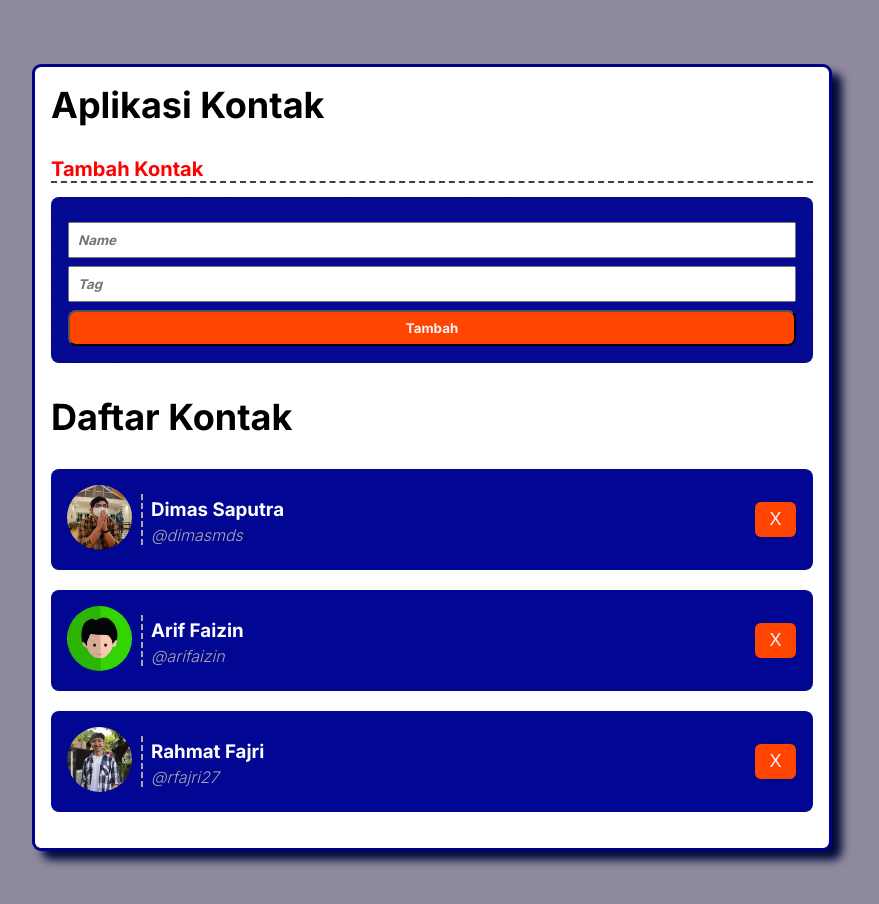
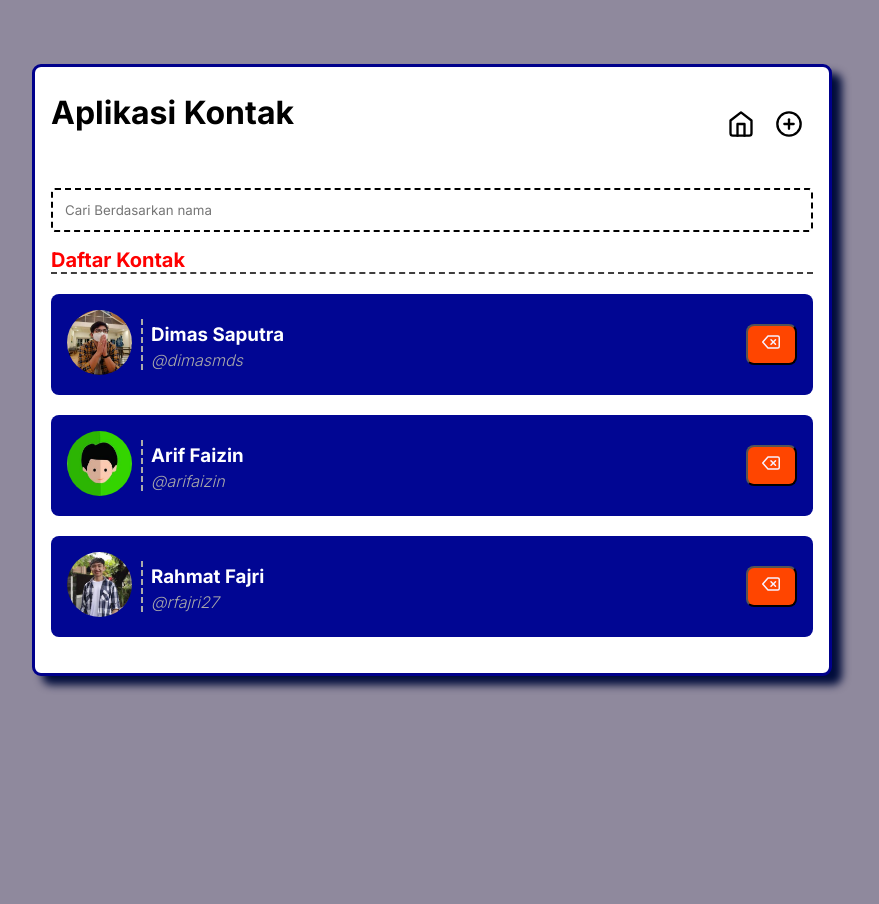
Before and after one commit to hamzahull12/contacts-app, a React (Vite) app: page / in a window 1280 px wide. Shown: the top 904 px of the page, without its empty margins (208-1087 px from the left). After the commit the page ends 800 px from the top, so only its background shows below. Built offline with nearby package versions, Linux system fonts and the light colour scheme.

Commit message:
finished all

```diff
--- a/package.json
+++ b/package.json
@@ -12,7 +12,9 @@
   "dependencies": {
     "prop-types": "^15.8.1",
     "react": "^18.2.0",
-    "react-dom": "^18.2.0"
+    "react-dom": "^18.2.0",
+    "react-icons": "^5.2.1",
+    "react-router-dom": "^6.23.1"
   },
   "devDependencies": {
     "@types/react": "^18.2.15",
--- a/src/components/ContactApp.jsx
+++ b/src/components/ContactApp.jsx
@@ -1,50 +1,23 @@
-import React from 'react';
-import ContactList from './ContactList';
-import { getData } from '../utils/data';
-import ContactInput from './ContactInput';
+import { Route, Routes } from 'react-router-dom';
+import Navigation from './Navigation';
+import HomePage from '../pages/HomePage';
+import AddPage from '../pages/AddPage';
 
-class ContactApp extends React.Component {
-  constructor(props) {
-    super(props);
-    this.state = {
-      contacts: getData(),
-    }
+function ContactApp() {
+  return (
+    <div className="contact-app">
+      <header className="contact-app__header">
+        <h1>Aplikasi Kontak</h1>
+        <Navigation />
+      </header>
+      <main>
+        <Routes>
+          <Route path='/' element={<HomePage />}/>
+          <Route path='/add' element={<AddPage />}/>
+        </Routes>
+      </main>
+    </div>
+  );
+}
 
-    this.onDeleteHandler = this.onDeleteHandler.bind(this);
-    this.onAddContactHandler = this.onAddContactHandler.bind(this);
-  }
-
-  onDeleteHandler(id) {
-    const contacts = this.state.contacts.filter(contact => contact.id !== id);
-    this.setState({ contacts });
-  }
-
-  onAddContactHandler({ name, tag }) {
-    this.setState((prevState) => {
-      return {
-        contacts: [
-          ...prevState.contacts,
-          {
-            id: +new Date(),
-            name,
-            tag,
-            imageUrl: '/images/default.jpg',
-          }
-        ]
-      }
-    });
-  }
-
-  render() {
-    return (
-      <div className="contact-app">
-        <h1>Aplikasi Kontak</h1>
-        <h2>Tambah Kontak</h2>
-        <ContactInput addContact={this.onAddContactHandler}/>
-        <h1>Daftar Kontak</h1>
-        <ContactList contacts={this.state.contacts} onDelete={this.onDeleteHandler} />
-      </div>
-    );
-  }
-}
 export default ContactApp;
--- a/src/components/DeleteButton.jsx
+++ b/src/components/DeleteButton.jsx
@@ -1,7 +1,9 @@
 import PropTypes from 'prop-types';
+import { FiDelete } from 'react-icons/fi';
+
 
 function DeleteButton({ id, onDelete }) {
-  return <button className="contact-item__delete" onClick={() => onDelete(id)}>X</button>
+  return <button className="contact-item__delete" onClick={() => onDelete(id)}><FiDelete /></button>
 }
 
 DeleteButton.propTypes = {
--- /dev/null
+++ b/src/components/Navigation.jsx
@@ -0,0 +1,20 @@
+import { FiHome, FiPlusCircle } from 'react-icons/fi';
+import { Link } from 'react-router-dom';
+
+function Navigation() {
+  return (
+    <nav className="navigation">
+      <ul>
+        <li>
+          <Link to="/"><FiHome /></Link>
+        </li>
+        <li>
+          <Link to="/add"><FiPlusCircle /></Link>
+
+        </li>
+      </ul>
+    </nav>
+  );
+}
+
+export default Navigation;
--- /dev/null
+++ b/src/components/SearchBar.jsx
@@ -0,0 +1,18 @@
+import PropTypes from 'prop-types';
+
+function SearchBar({keyword, keywordChange}) {
+  return (
+    <input type="text"
+      className="search-bar"
+      placeholder='Cari Berdasarkan nama'
+      value={keyword}
+      onChange={(event) => keywordChange(event.target.value)} />
+  );
+}
+
+SearchBar.propTypes = {
+  keyword: PropTypes.string.isRequired,
+  keywordChange: PropTypes.func.isRequired,
+};
+
+export default SearchBar;
--- a/src/index.jsx
+++ b/src/index.jsx
@@ -1,5 +1,11 @@
 import { createRoot } from 'react-dom/client';
 import ContactApp from './components/ContactApp';
+import { BrowserRouter } from 'react-router-dom';
 import './styles/style.css';
+
 const root = createRoot(document.getElementById('root'));
-root.render(<ContactApp />);
+root.render(
+<BrowserRouter>
+  <ContactApp />
+</BrowserRouter>
+);
--- /dev/null
+++ b/src/pages/AddPage.jsx
@@ -0,0 +1,21 @@
+import { useNavigate } from 'react-router-dom';
+import ContactInput from '../components/ContactInput';
+import { addContact } from '../utils/data';
+
+function AddPage() {
+
+  const navigate = useNavigate();
+
+  function onAddContactHandler(contact) {
+    addContact(contact);
+    navigate('/');
+  }
+
+  return (
+    <section>
+      <ContactInput addContact={onAddContactHandler}/>
+    </section>
+  );
+}
+
+export default AddPage;
--- /dev/null
+++ b/src/pages/HomePage.jsx
@@ -0,0 +1,72 @@
+import React from 'react';
+import { useSearchParams } from 'react-router-dom';
+import { deleteContact, getContacts } from '../utils/data';
+import ContactList from '../components/ContactList';
+import SearchBar from '../components/SearchBar';
+
+function HomePageWrapper() {
+  const [searchParams, setSearchParams] = useSearchParams();
+
+  const keyword = searchParams.get('keyword');
+
+  function changeSearchParams(keyword) {
+    setSearchParams({keyword});
+  }
+
+  return <HomePage defaultKeyword={keyword} keywordChange={changeSearchParams} />
+}
+
+class HomePage extends React.Component {
+  constructor(props) {
+    super(props);
+
+    this.state = {
+      contacts: getContacts(),
+      keyword: props.defaultKeyword || '',
+    }
+
+    this.onDeleteHandler = this.onDeleteHandler.bind(this);
+    this.onKeywordChangeHandler = this.onKeywordChangeHandler.bind(this);
+  }
+
+  onDeleteHandler(id) {
+    deleteContact(id);
+
+    this.setState(() => {
+      return {
+        contacts: getContacts(),
+      }
+    });
+  }
+
+  onKeywordChangeHandler(keyword) {
+    this.setState(() => {
+      return {
+        keyword,
+      }
+    });
+
+    this.props.keywordChange(keyword);
+  }
+
+  render() {
+    const contacts = this.state.contacts.filter((contact) => {
+      return contact.name.toLowerCase().includes(
+        this.state.keyword.toLowerCase()
+      );
+    });
+    return (
+      <section>
+        <SearchBar keyword={this.state.keyword} keywordChange={this.onKeywordChangeHandler}/>
+        <h2>Daftar Kontak</h2>
+        <ContactList contacts={contacts} onDelete={this.onDeleteHandler} />
+      </section>
+    );
+  }
+
+}
+
+
+
+
+export default HomePageWrapper;
--- a/src/styles/style.css
+++ b/src/styles/style.css
@@ -37,6 +37,18 @@ img {
   border-bottom: 2px dashed rgb(63, 62, 62);
 }
 
+.contact-app__header {
+  display: flex;
+  align-items: center;
+  padding: 10px 0;
+}
+
+.contact-app__header h1 {
+  font-size: 32px;
+  align-items: center;
+  flex: 1;
+}
+
 .contact-item {
   display: flex;
   align-items: center;
@@ -72,12 +84,11 @@ img {
 }
 
 .contact-item__delete {
-  padding: 1% 2%;
+  padding: 1% 2% ;
   font-size: 18px;
   background-color: orangered;
   color: rgb(248, 241, 255);
-  border: 1px solid darkblue;
-  border-radius: 7px;
+  border-radius: 8px;
   cursor: pointer;
 }
 
@@ -109,3 +120,30 @@ img {
   padding: 8px;
   font-family: 'Inter', sans-serif;
 }
+
+.navigation ul li {
+  display: inline-block;
+  padding: 10px;
+}
+
+.navigation ul li a {
+  font-size: 28px;
+  color: black;
+  align-items: center;
+}
+
+/* nav {
+  margin-bottom: 35px;
+
+} */
+
+.search-bar {
+  display: block;
+  width: 100%;
+  margin: 16px 0;
+  padding: 12px;
+  background-color: transparent;
+  font-family: 'Inter', sans-serif;
+  border: 2px dashed black;
+  border-radius: 4px;
+}
--- a/src/utils/data.js
+++ b/src/utils/data.js
@@ -1,5 +1,4 @@
-const getData = () => {
-  return [
+let contacts = [
   {
     id: 1,
     name: 'Dimas Saputra',
@@ -18,7 +17,18 @@ const getData = () => {
     tag: 'rfajri27',
     imageUrl: '/images/rfajri27.jpeg',
   },
-  ];
+]
+
+function getContacts() {
+  return contacts;
 }
 
-export { getData };
+function addContact(contact) {
+  contacts = [...contacts, { id: +new Date(), imageUrl: '/images/default.jpg', ...contact }];
+}
+
+function deleteContact(id) {
+  contacts = contacts.filter((contact) => contact.id !== id);
+}
+
+export { getContacts, addContact, deleteContact };
```
Also changed, not shown: 1 other file (tests, documents, lock files or other folders). Lines whose indentation alone changed are shown as unchanged.
